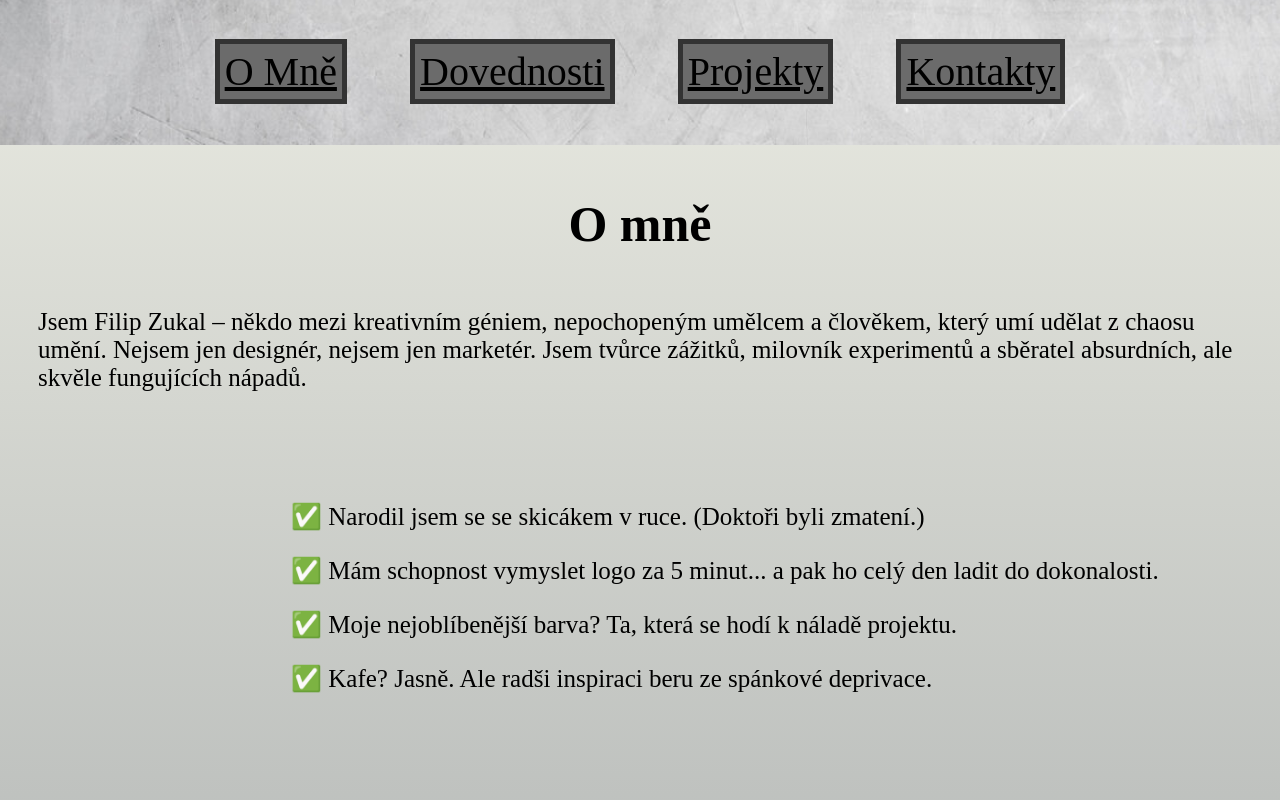
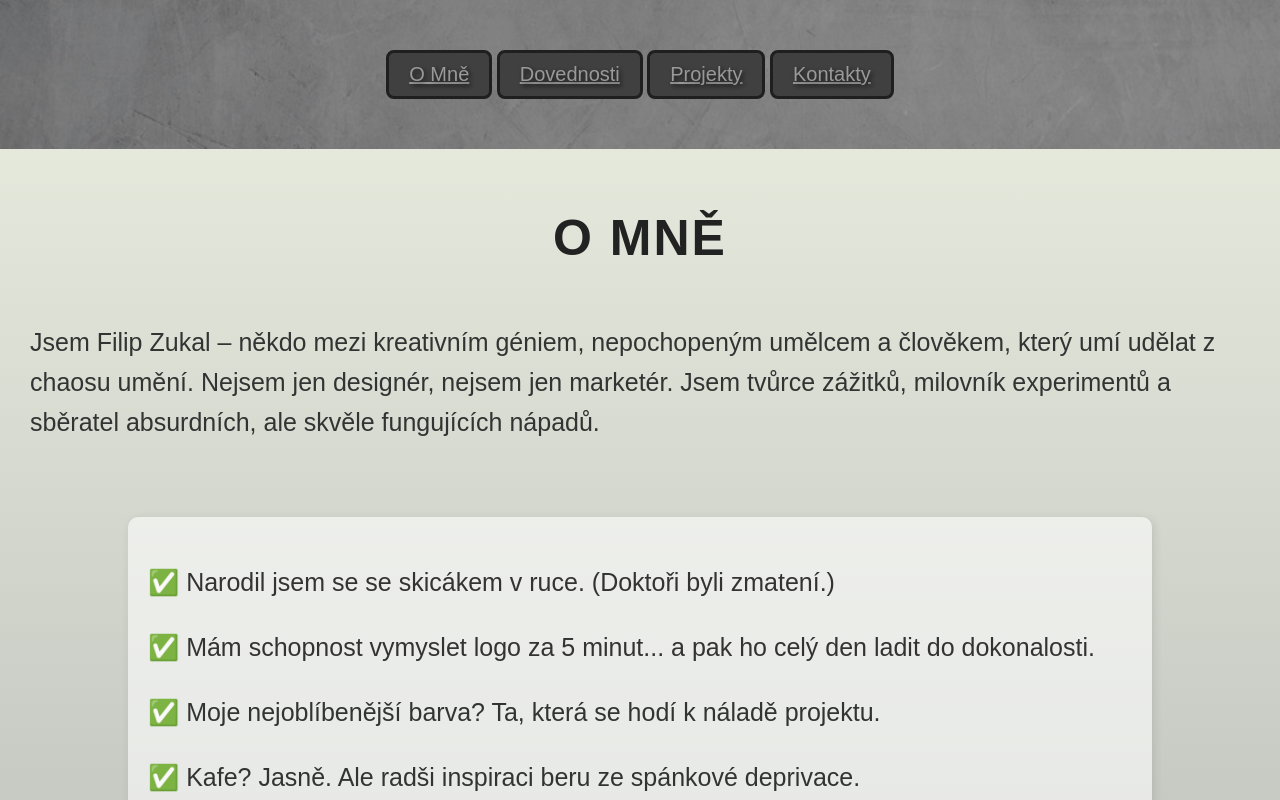
Before and after one commit to Zukys21/Portfolio, a plain HTML site: page index.html in a window 1280 px wide. Shown: the top 800 px of the page. Drawn offline with Linux system fonts and the light colour scheme.

Commit message:
Treticomit

```diff
--- a/stylesheet.css
+++ b/stylesheet.css
@@ -1,36 +1,77 @@
-body{
-    background-image: linear-gradient(180deg, rgb(234, 235, 226), rgb(122 128 135));
+body {
+    background: linear-gradient(180deg, #ecefe1, #7a8087);
+    font-family: 'Arial', sans-serif;
+    margin: 0;
+    padding: 0;
 }
-.zahlaviBaner{
+
+.zahlaviBaner {
     text-align: center;
     padding: 50px;
-    background-image: url(BanerPozadi.jpg);
-    background-repeat: no-repeat;
-    background-position: center;
-    background-size: 100%;
-    margin: -10px;
+    background: url('BanerPozadi.jpg') no-repeat center/cover;
+    margin: 0;
+    color: white;
+    text-shadow: 2px 2px 5px rgba(0, 0, 0, 0.7);
+    position: relative;
 }
-.zahlaviTlacitka{
-    padding: 5px;
-    margin: 2.5%;
-    font-size: 40;
-    color: black;
-    background-color: rgb(107 107 107);
-    border: 5px rgb(51 51 51);
-    border-style: solid;
+
+.zahlaviBaner::after {
+    content: "";
+    position: absolute;
+    inset: 0;
+    background: rgba(0, 0, 0, 0.4); /* Polopriehľadná vrstva pre lepšiu čitateľnosť */
 }
-.nadpis{
+
+.zahlaviTlacitka {
+    padding: 10px 20px;
+    font-size: 20px;
+    color: white;
+    background: #6b6b6b;
+    border: 3px solid #333;
+    border-radius: 8px;
+    transition: all 0.3s ease;
+    display: inline-block;
+    cursor: pointer;
+}
+
+.zahlaviTlacitka:hover {
+    background: #444;
+    color: #ddd;
+    transform: scale(1.05);
+}
+
+.nadpis {
     margin-top: 60px;
     font-size: 50px;
     font-weight: 900;
     text-align: center;
+    color: #222;
+    text-transform: uppercase;
+    letter-spacing: 2px;
 }
-.textBox{
+
+.textBox {
     text-align: center;
-    padding-left: 20%;
+    padding: 20px;
+    max-width: 80%;
+    margin: auto;
 }
-.text{
+
+.text {
     font-size: 25px;
     padding: 30px;
-    font-weight: 400;text-align: left;
+    font-weight: 400;
+    text-align: left;
+    line-height: 1.6;
+    color: #333;
 }
+
+.textBox .text {
+    background: rgba(255, 255, 255, 0.6);
+    padding: 20px;
+    border-radius: 10px;
+    box-shadow: 2px 2px 10px rgba(0, 0, 0, 0.1);
+}
+html {
+    scroll-behavior: smooth;
+}
```
